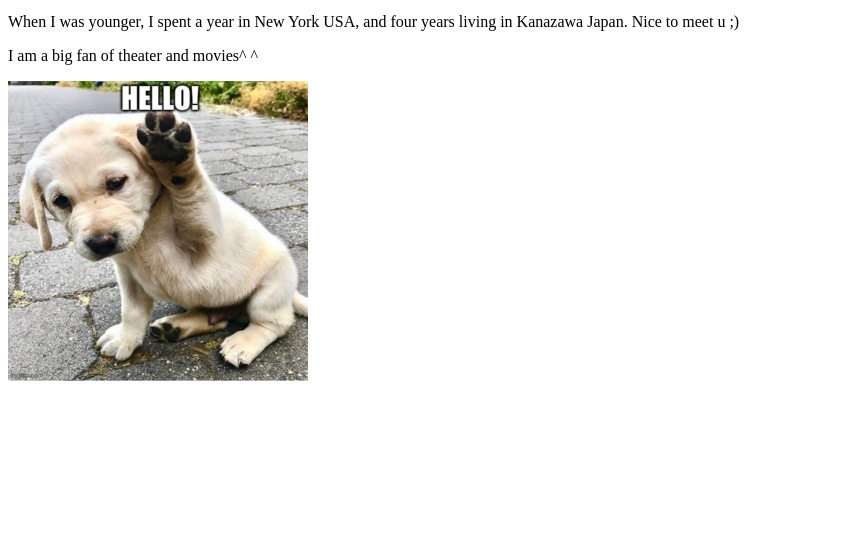
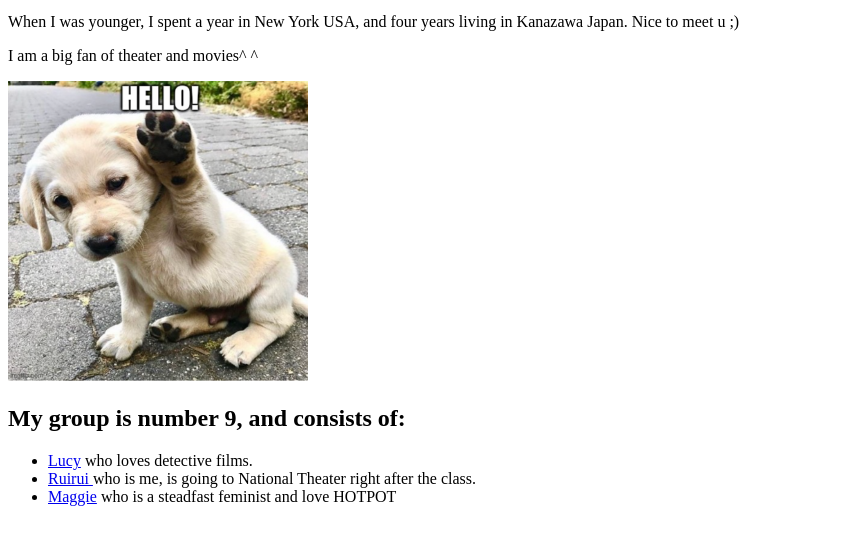
Before and after one commit to ruiruisun2001/INST0018_23-24_uczcrsu, a plain HTML site: page index.html in a window 1280 px wide. Shown: the part 101-646 px from the top of the page, without its empty margins (0-864 px from the left). Drawn offline with Linux system fonts and the light colour scheme.

Commit message:
index.html

```diff
--- a/index.html
+++ b/index.html
@@ -11,5 +11,13 @@
 
  <img src="hello.png" alt="hello" width="300" height="300">
 
+
+ <h2>My group is number 9, and consists of:</h2>
+ <ul>
+ <li> <a href="https://lucylcylu00.github.io/INST0018_23-24_uczcclu/">Lucy</a> who loves detective films. </li>
+ <li> <a href="https://ruiruisun2001.github.io/INST0018_23-24_uczcrsu/">Ruirui </a> who is me, is going to National Theater right after the class. </li>
+ <li> <a href="https://spicylemonmaggie.github.io/INST0018_23-24_uczccwu/">Maggie</a> who is a steadfast feminist and love HOTPOT </li>
+ </ul>
+
 </body>
 </html>
```
